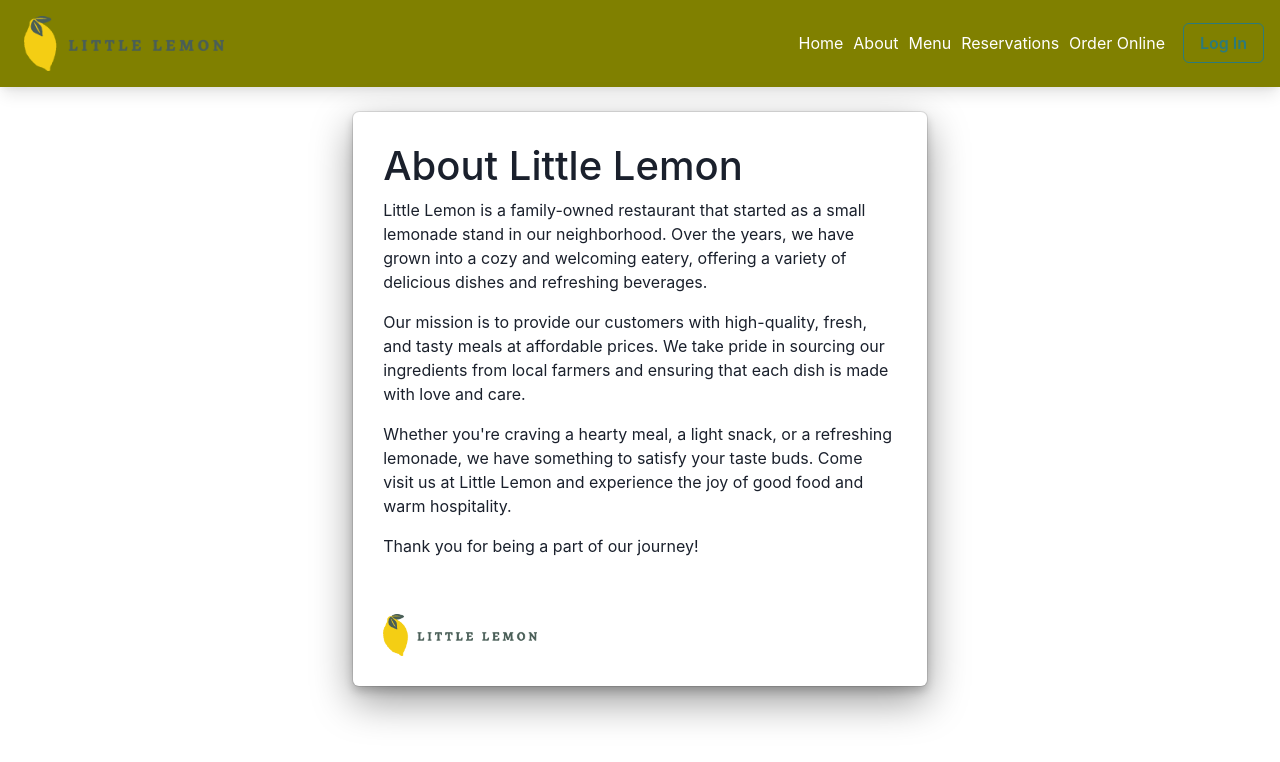
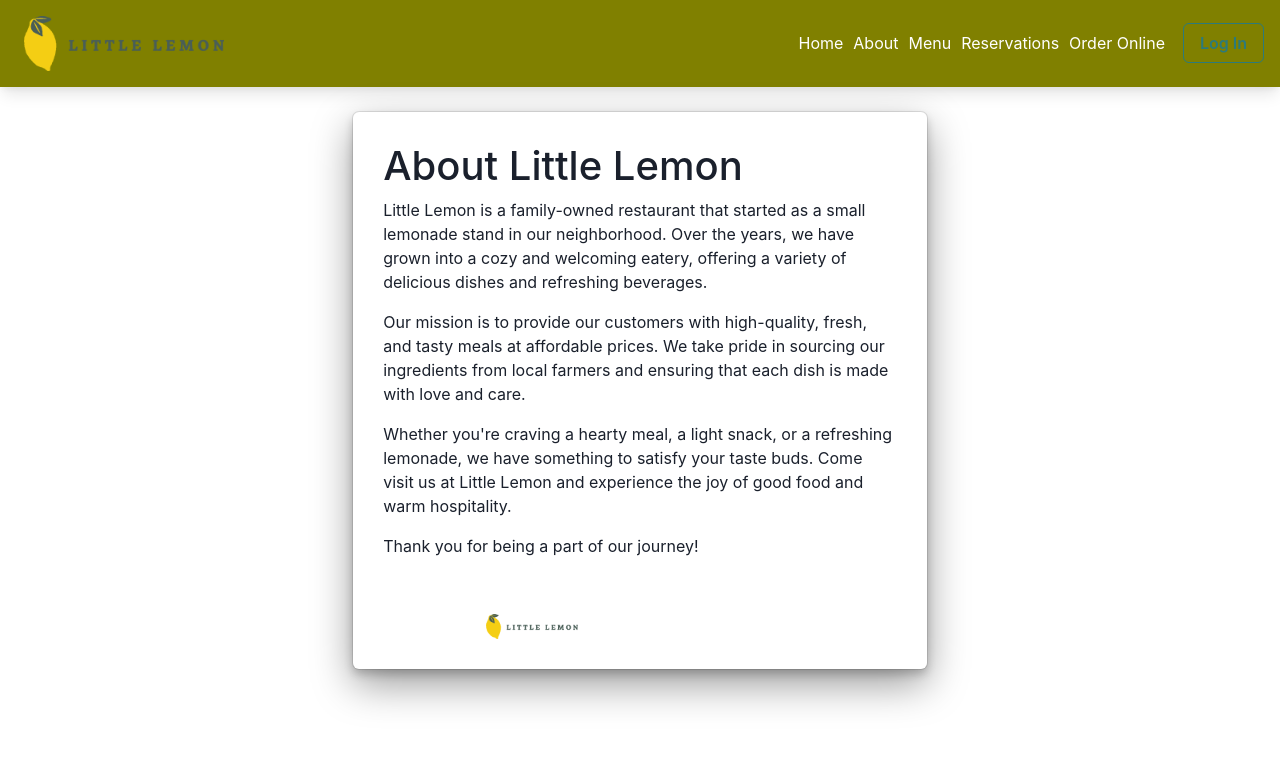
Before and after one commit to eidde606/LittleLemon, a React (Create React App) app: page /about in a window 1280 px wide. Shown: the top 762 px of the page. Built offline with nearby package versions, Linux system fonts and the light colour scheme.

Commit message:
ui update

```diff
--- a/src/components/About.js
+++ b/src/components/About.js
@@ -1,4 +1,5 @@
 import {
+  Box,
   Card,
   CardBody,
   CardFooter,
@@ -37,7 +38,9 @@ const About = () => {
             <p>Thank you for being a part of our journey!</p>
           </CardBody>
           <CardFooter>
-            <Image src={footerImage} height="auto" width="30%" />
+            <Box width={{ base: "100%", sm: "80%", md: "60%" }} mx="auto">
+              <Image src={footerImage} height="auto" width="30%" />
+            </Box>
           </CardFooter>
         </Card>
       </Container>
```
